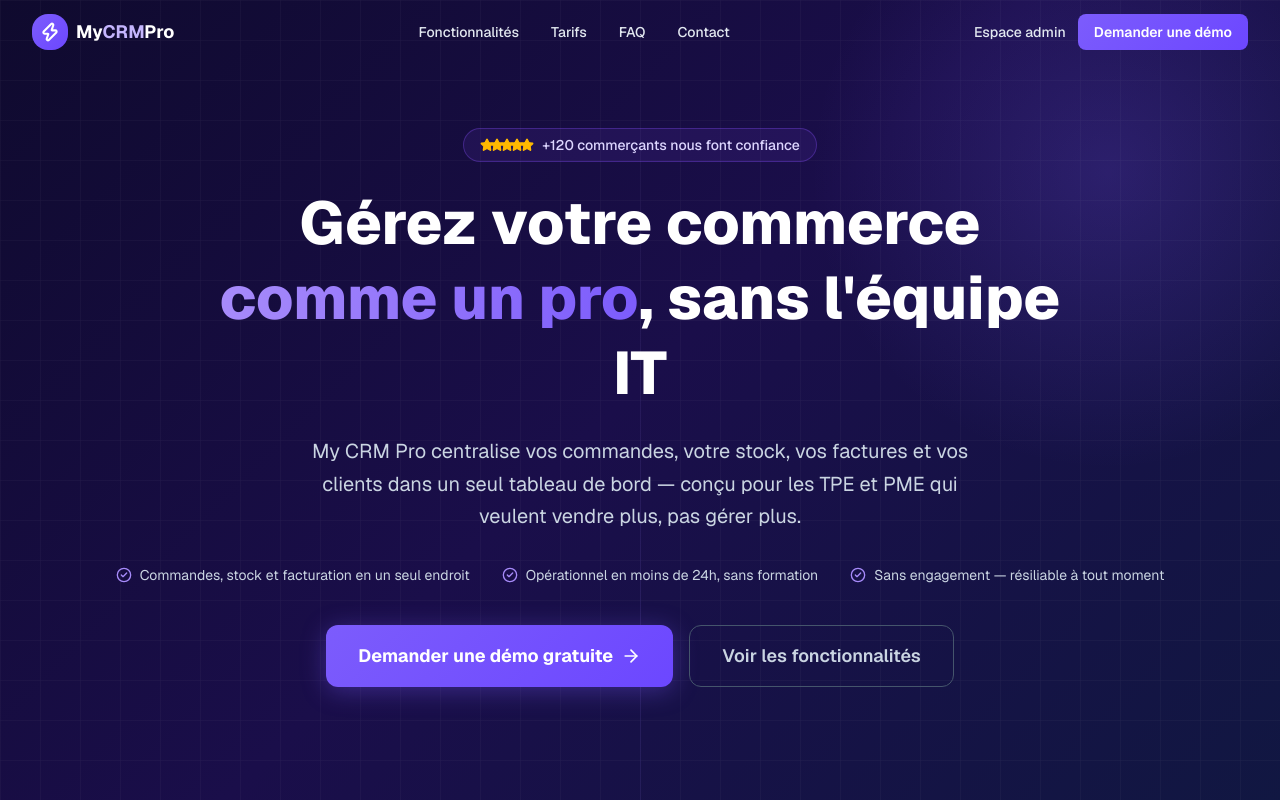
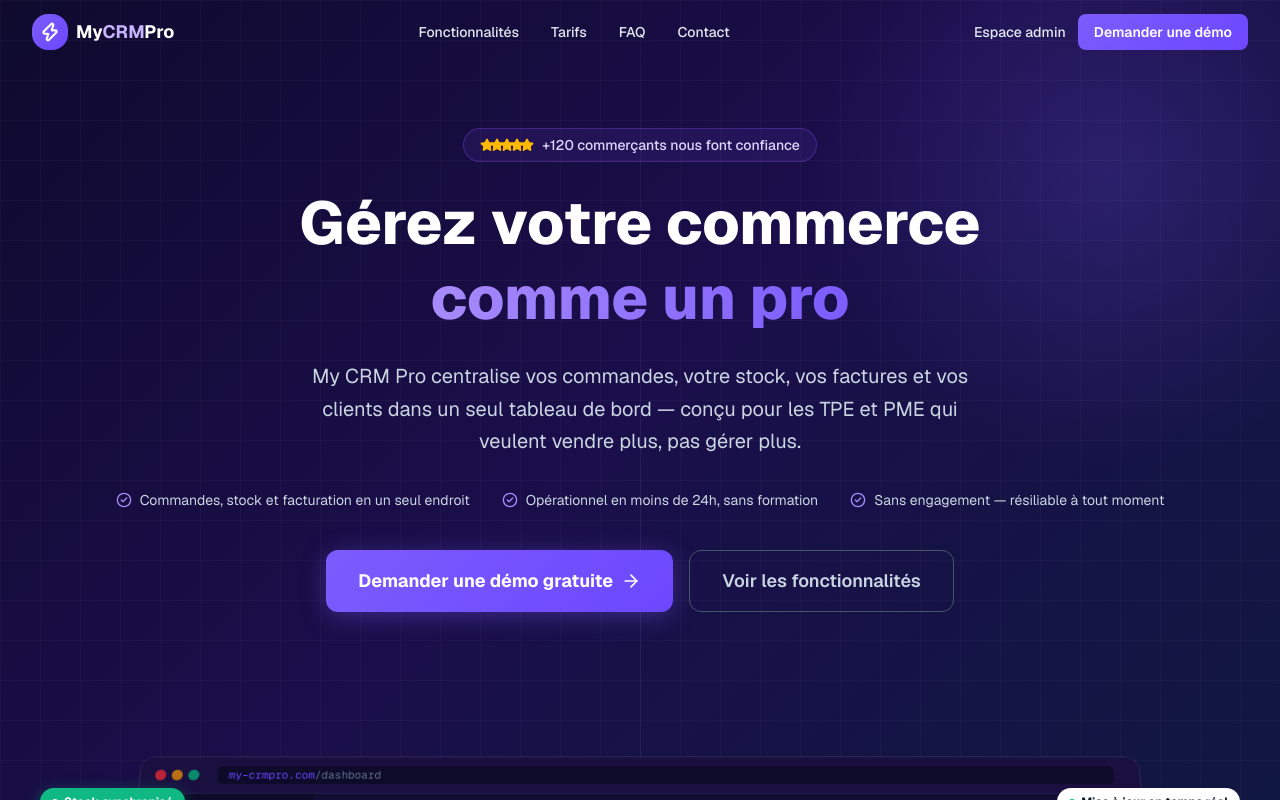
Before and after one commit to Jepht-love/my-crm-pro, a Next.js app: page / in a window 1280 px wide. Shown: the top 800 px of the page. Built offline with nearby package versions, Linux system fonts and the light colour scheme.

Commit message:
Remove 'sans équipe IT' from hero headline

```diff
--- a/src/components/Hero.tsx
+++ b/src/components/Hero.tsx
@@ -49,7 +49,6 @@ export default function Hero() {
           <span className="text-transparent bg-clip-text" style={{ backgroundImage: "linear-gradient(90deg, #A78BFA, #7C5CFC)" }}>
             comme un pro
           </span>
-          , sans l&apos;équipe IT
         </h1>
 
         <p className="text-xl text-slate-300 mb-8 leading-relaxed max-w-2xl mx-auto">
```
